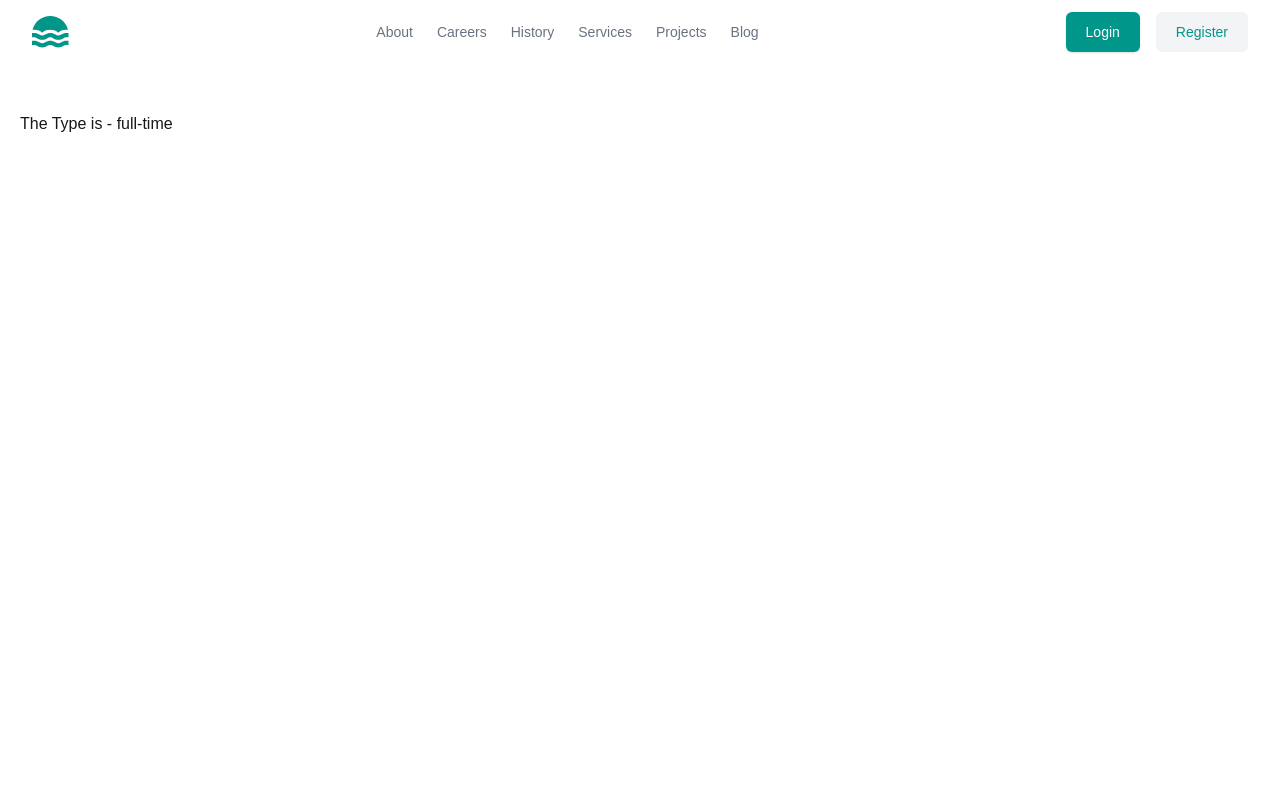
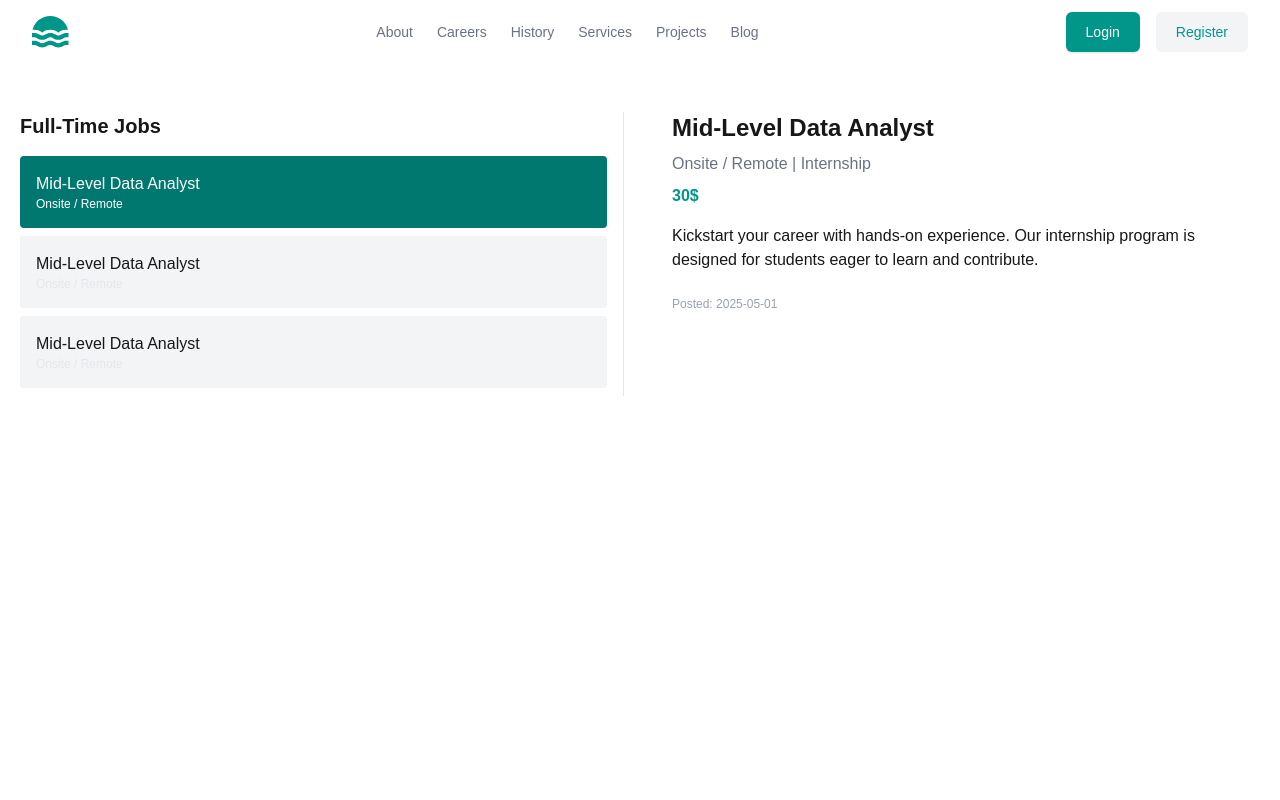
Before and after one commit to kudae3/corporate-website, a Next.js app: page /careers/full-time in a window 1280 px wide. Shown: the top 800 px of the page. Built offline with nearby package versions, Linux system fonts and the light colour scheme; no server answers.

Commit message:
Add careers components and type definition for job listings

```diff
--- /dev/null
+++ b/src/app/(root)/careers/Types/career.ts
@@ -0,0 +1,11 @@
+export type Career = {
+  _id: number;
+  title: string;
+  location: string;
+  type: string;
+  description: string;
+  salary: string;
+  createdAt: string;
+  updatedAt: string;
+  postedBy: string;
+};
--- /dev/null
+++ b/src/app/(root)/careers/[type]/components/careers.tsx
@@ -0,0 +1,31 @@
+"use client";
+import React, { useState } from "react";
+import { Career } from "../../Types/career";
+import List from "./list";
+import Detail from "./detail";
+
+const Careers = ({ careers, type }: { careers: Career[]; type: string }) => {
+  const [selectedCareer, setSelectedCareer] = useState(careers[0]);
+  return (
+    <div className="grid grid-cols-1 md:grid-cols-2 gap-8">
+      {/* Left: Job List */}
+      <aside className="border-r border-gray-200 dark:border-gray-700 pr-4 max-h-[70vh] overflow-y-auto">
+        <h2 className="text-xl font-bold mb-4 capitalize">{type} Jobs</h2>
+        <ul>
+          {/* Map jobs here */}
+          {careers.map((career) => (
+            <List
+              key={career._id}
+              career={career}
+              selected={selectedCareer._id === career._id}
+            />
+          ))}
+        </ul>
+      </aside>
+      {/* Right: Job Details */}
+      <Detail career={selectedCareer} />
+    </div>
+  );
+};
+
+export default Careers;
--- /dev/null
+++ b/src/app/(root)/careers/[type]/components/detail.tsx
@@ -0,0 +1,18 @@
+import React from "react";
+import { Career } from "../../Types/career";
+
+const Detail = ({ career }: { career: Career }) => {
+  return (
+    <section className="pl-4">
+      <h3 className="text-2xl font-bold mb-2">{career.title}</h3>
+      <div className="mb-2 text-gray-500">
+        {career.location} | {career.type}
+      </div>
+      <div className="mb-4 text-teal-600 font-semibold">{career.salary}</div>
+      <div className="mb-6 whitespace-pre-line">{career.description}</div>
+      <div className="text-xs text-gray-400">Posted: {career.createdAt}</div>
+    </section>
+  );
+};
+
+export default Detail;
--- /dev/null
+++ b/src/app/(root)/careers/[type]/components/list.tsx
@@ -0,0 +1,26 @@
+"use client";
+import React, { useState } from "react";
+import { Career } from "../../Types/career";
+
+const List = ({ career, selected }: { career: Career; selected: Boolean }) => {
+  const [selectedCareer, setSelectedCareer] = useState(career);
+  return (
+    <>
+      <li
+        onClick={() => setSelectedCareer(career)}
+        className={`p-4 mb-2 rounded cursor-pointer dark:hover:bg-teal-800 ${
+          selected ? "bg-teal-700 text-white" : "bg-gray-100 dark:bg-gray-800"
+        }`}
+      >
+        <div className="font-medium">{career.title}</div>
+        <div
+          className={` ${selected ? "text-white" : "text-gray-200"} text-xs`}
+        >
+          {career.location}
+        </div>
+      </li>
+    </>
+  );
+};
+
+export default List;
--- a/src/app/(root)/careers/[type]/page.tsx
+++ b/src/app/(root)/careers/[type]/page.tsx
@@ -1,8 +1,49 @@
 import React from "react";
+import Careers from "./components/careers";
+
+const careers = [
+  {
+    _id: 1,
+    type: "Internship",
+    title: "Mid-Level Data Analyst",
+    location: "Onsite / Remote",
+    salary: "30$",
+    createdAt: "2025-05-01",
+    updatedAt: "2025-05-01",
+    postedBy: "John Doe",
+    description:
+      "Kickstart your career with hands-on experience. Our internship program is designed for students eager to learn and contribute.",
+  },
+  {
+    _id: 2,
+    type: "Internship",
+    title: "Mid-Level Data Analyst",
+    location: "Onsite / Remote",
+    salary: "40$",
+    createdAt: "2025-05-01",
+    updatedAt: "2025-05-01",
+    postedBy: "John Doe",
+    description:
+      "Kickstart your career with hands-on experience. Our internship program is designed for students eager to learn and contribute.",
+  },
+  {
+    _id: 3,
+    type: "Internship",
+    title: "Mid-Level Data Analyst",
+    location: "Onsite / Remote",
+    salary: "60$",
+    createdAt: "2025-05-01",
+    updatedAt: "2025-05-01",
+    postedBy: "John Doe",
+    description:
+      "Kickstart your career with hands-on experience. Our internship program is designed for students eager to learn and contribute.",
+  },
+];
 
 const page = async ({ params }: { params: Promise<{ type: string }> }) => {
   const { type } = await params;
-  return <div>The Type is - {type}</div>;
+
+  return <Careers careers={careers} type={type} />;
 };
 
 export default page;
```
